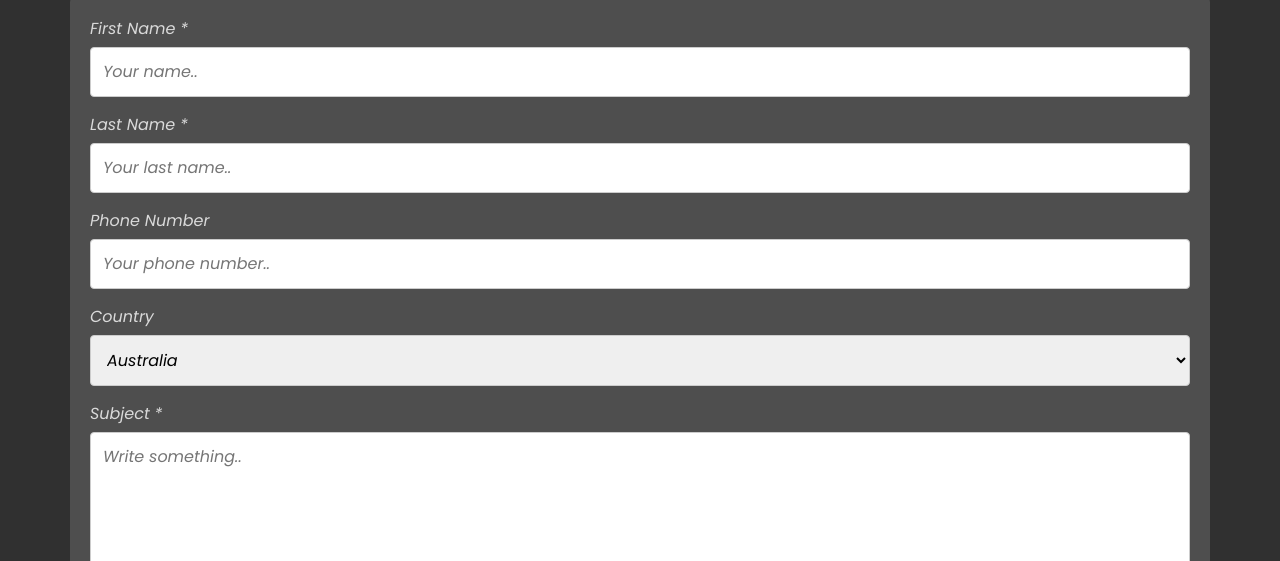
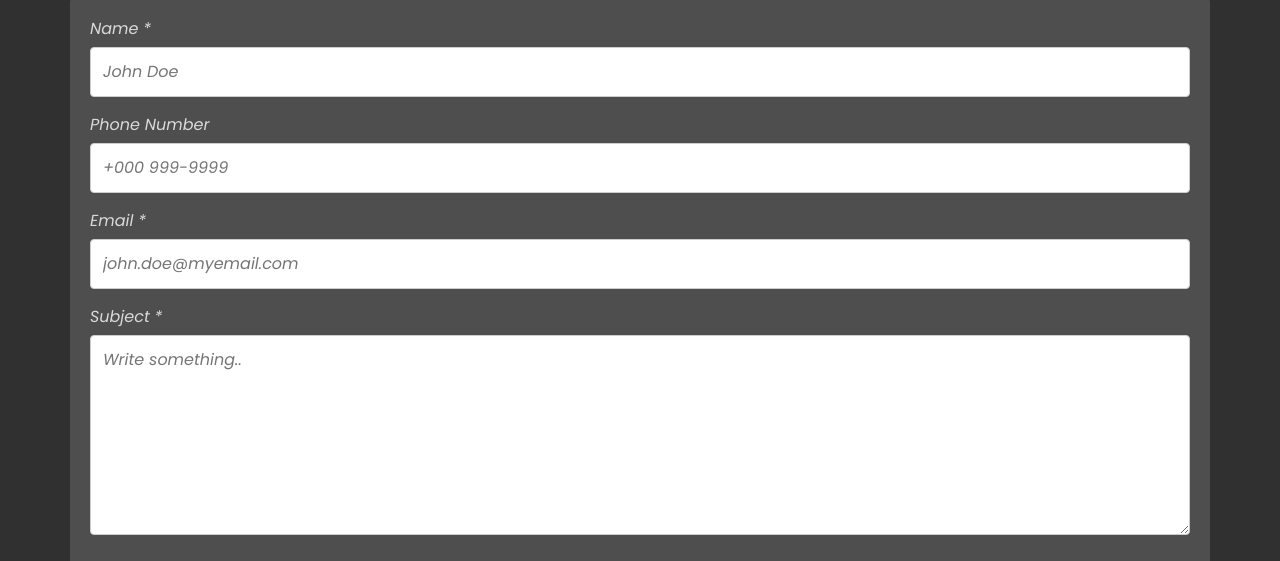
Before and after one commit to fgil90/fgil90, a plain HTML site: page contact.html in a window 1280 px wide. Shown: the part 239-800 px from the top of the page. Drawn offline with Linux system fonts and the light colour scheme.

Commit message:
Modify form contact

```diff
--- a/contact.html
+++ b/contact.html
@@ -34,27 +34,20 @@
         <div class="container">
             <form action="action_page.php">
 
-                <label for="fname">First Name *</label>
-                <input type="text" id="fname" name="firstname" placeholder="Your name.." required>
-
-                <label for="lname">Last Name *</label>
-                <input type="text" id="lname" name="lastname" placeholder="Your last name.." required>
+                <label for="name">Name *</label>
+                <input type="text" id="name" name="username" placeholder="John Doe" required>
 
                 <label for="pnumber">Phone Number</label>
-                <input type="tel" id="pnumber" name="pnumber" placeholder="Your phone number..">
+                <input type="tel" id="pnumber" name="pnumber" placeholder="+000 999-9999">
 
-                <label for="country">Country</label>
-                <select id="country" name="country">
-                    <option value="australia">Australia</option>
-                    <option value="canada">Canada</option>
-                    <option value="usa">USA</option>
-                </select>
+                <label for="email">Email *</label>
+                <input type="email" id="email" name="email" placeholder="john.doe@myemail.com" required> </input>
 
-                <label for="subject">Subject *</label >
-                <textarea id="subject" name="subject" placeholder="Write something.." style="height:200px" required></textarea>
+                <label for="subject">Subject *</label>
+                <textarea id="subject" name="subject" placeholder="Write something.." style="height:200px"
+                    required></textarea>
 
                 <input type="submit" value="Submit">
-
             </form>
         </div>
     </main>
```
